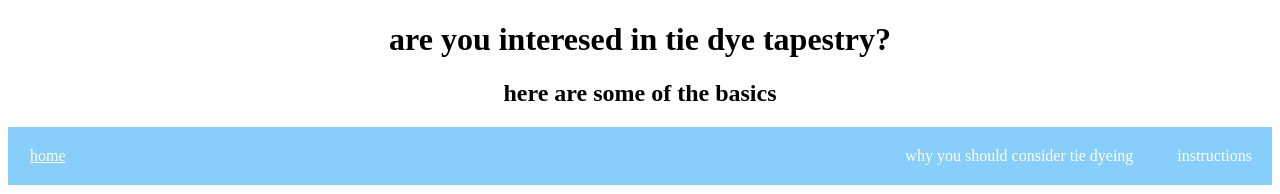
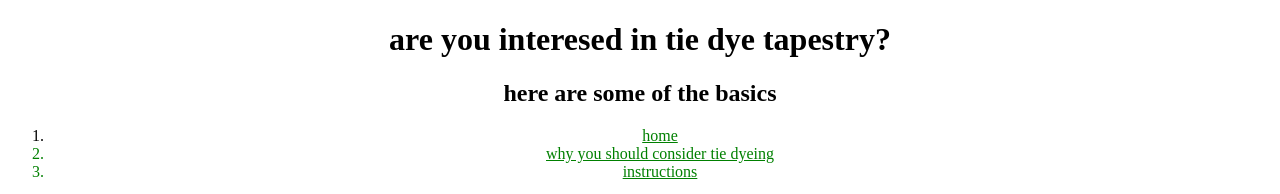
Before and after one commit to qchen2323/qchen2323.github.io, a plain HTML site: page index.html in a window 1280 px wide. Shown: the top 194 px of the page. Drawn offline with Linux system fonts and the light colour scheme; grey boxes are pictures that could not be loaded.

Commit message:
Update main.css

```diff
--- a/css/main.css
+++ b/css/main.css
@@ -6,27 +6,8 @@ body{
 a{
     color: green;
 }
-nav{
-    background-color: lightskyblue;
-}
-.options li, .options a, .options a:visited{
-    list-style-type: none;
-    display: inline-block;
-    color: white;
-    margin: 0px;
-    padding: 10px;
-}
-.options li:hover{
-    background-color: red;
-}
-.home{
-    position: absolute;
-    display: block;
-    left: 10px;
-    text-decoration: none;
-}
-.menuselection{
-    text-align: right;
+a:hover {
+    color: blueviolet;
 }
 img{
     box-align: center;
```
